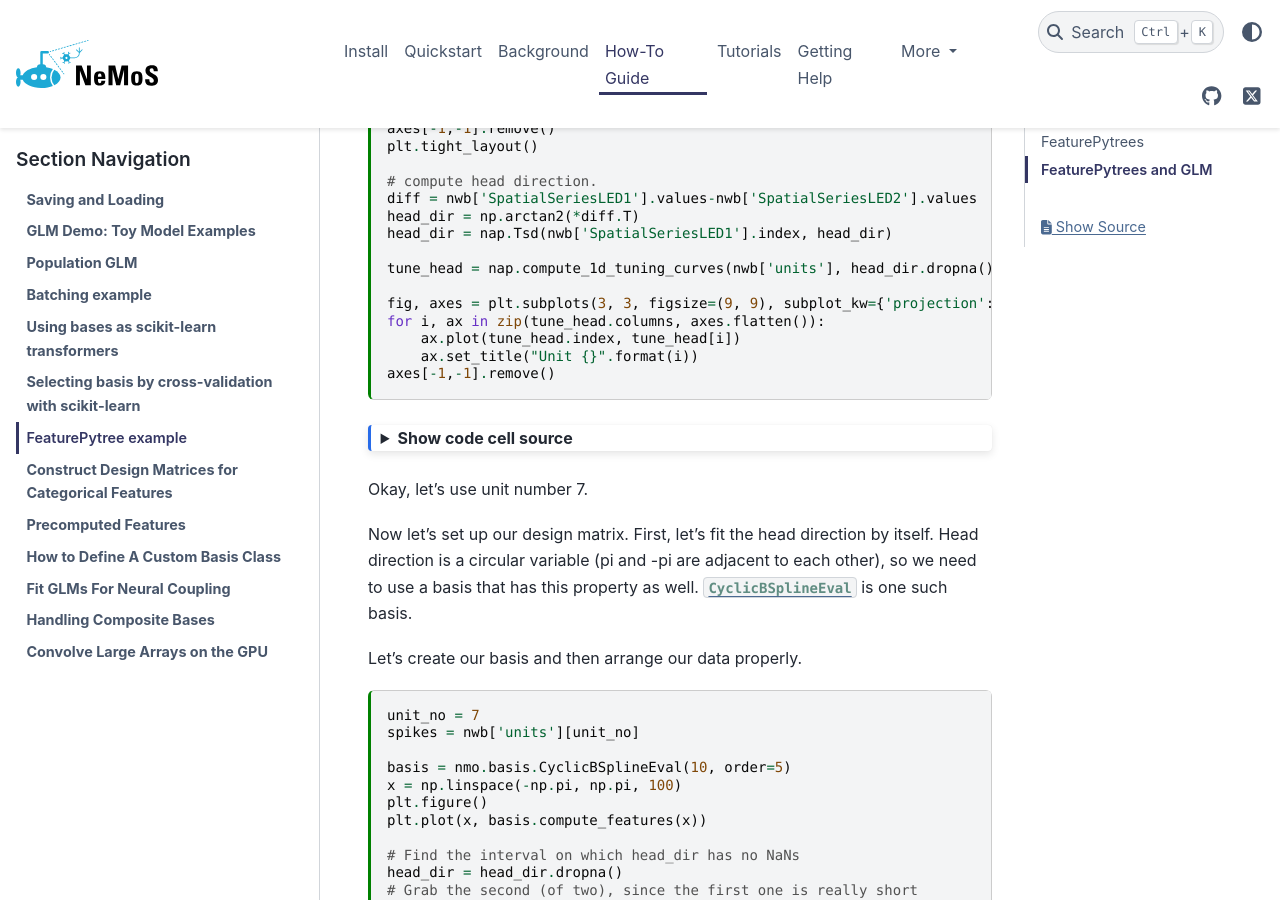
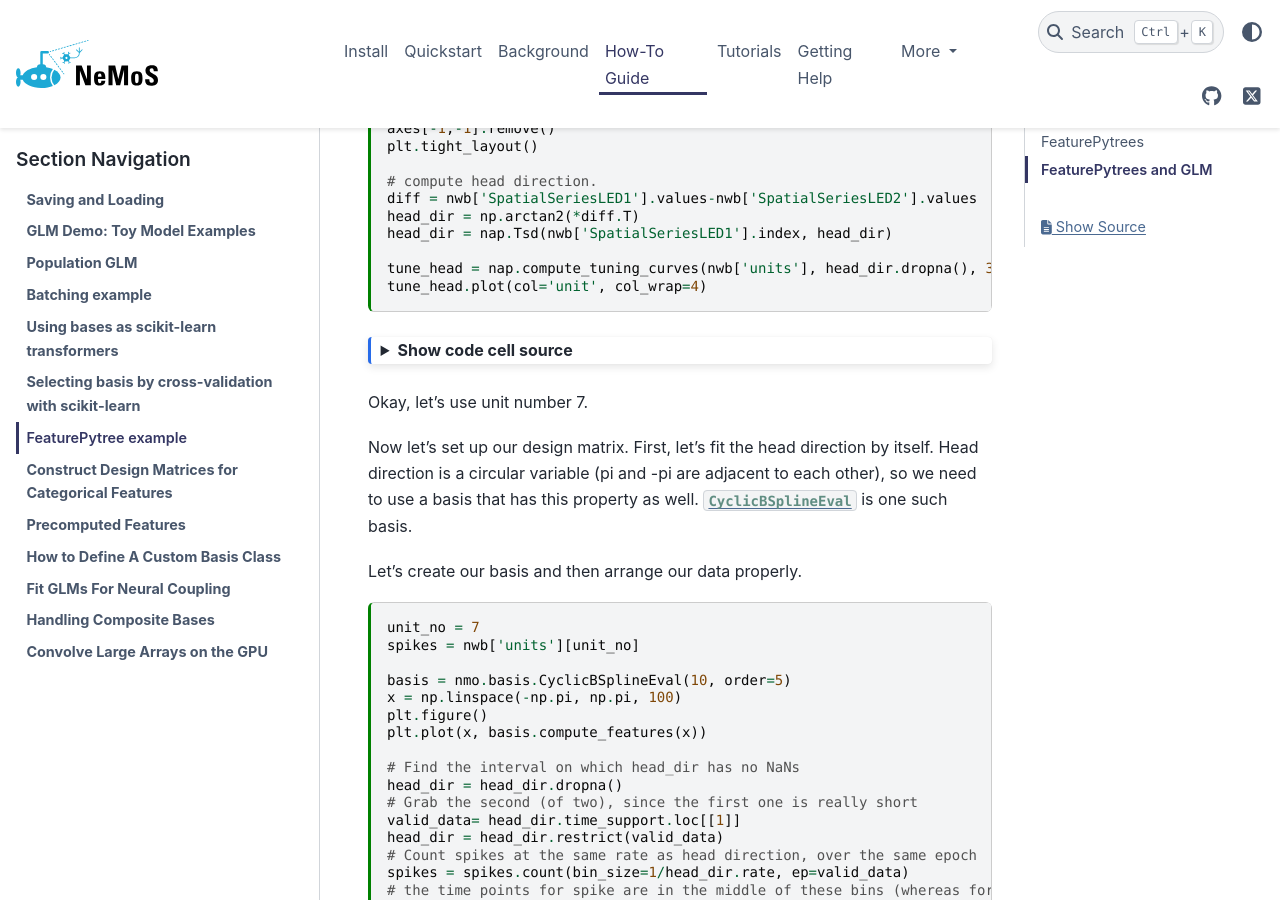
Before and after one commit to flatironinstitute/nemos, a Sphinx documentation site: the page built from docs/how_to_guide/plot_07_glm_pytree.md, in a window 1280 px wide and 900 px high, scrolled down 3669 px. Built offline with Sphinx 7.4.7 and the PyData theme 0.15.4, drawn with Linux system fonts in a browser that asks for light colours.

Commit message:
fixed pytree tc

````diff
--- a/docs/how_to_guide/plot_07_glm_pytree.md
+++ b/docs/how_to_guide/plot_07_glm_pytree.md
@@ -4,11 +4,11 @@
     extension: .md
     format_name: myst
     format_version: 0.13
-    jupytext_version: 1.16.4
+    jupytext_version: 1.18.1
 kernelspec:
-  display_name: Python 3 (ipykernel)
+  name: nemos_312
+  display_name: Python (nemos)
   language: python
-  name: python3
 ---
 
 ```{code-cell} ipython3
@@ -63,9 +63,9 @@
 np.random.seed(111)
 ```
 
-
 ```{code-cell} ipython3
 :tags: [hide-input]
+
 # Truncate arrays: show only 10 elements per dimension with '...'
 np.set_printoptions(threshold=10)  # total number of elements before summarizing
 ```
@@ -231,13 +231,8 @@
 head_dir = np.arctan2(*diff.T)
 head_dir = nap.Tsd(nwb['SpatialSeriesLED1'].index, head_dir)
 
-tune_head = nap.compute_1d_tuning_curves(nwb['units'], head_dir.dropna(), 30)
-
-fig, axes = plt.subplots(3, 3, figsize=(9, 9), subplot_kw={'projection': 'polar'})
-for i, ax in zip(tune_head.columns, axes.flatten()):
-    ax.plot(tune_head.index, tune_head[i])
-    ax.set_title("Unit {}".format(i))
-axes[-1,-1].remove()
+tune_head = nap.compute_tuning_curves(nwb['units'], head_dir.dropna(), 30, feature_names=["angles"])
+tune_head.plot(col='unit', col_wrap=4)
 ```
 
 ```{code-cell} ipython3
````
